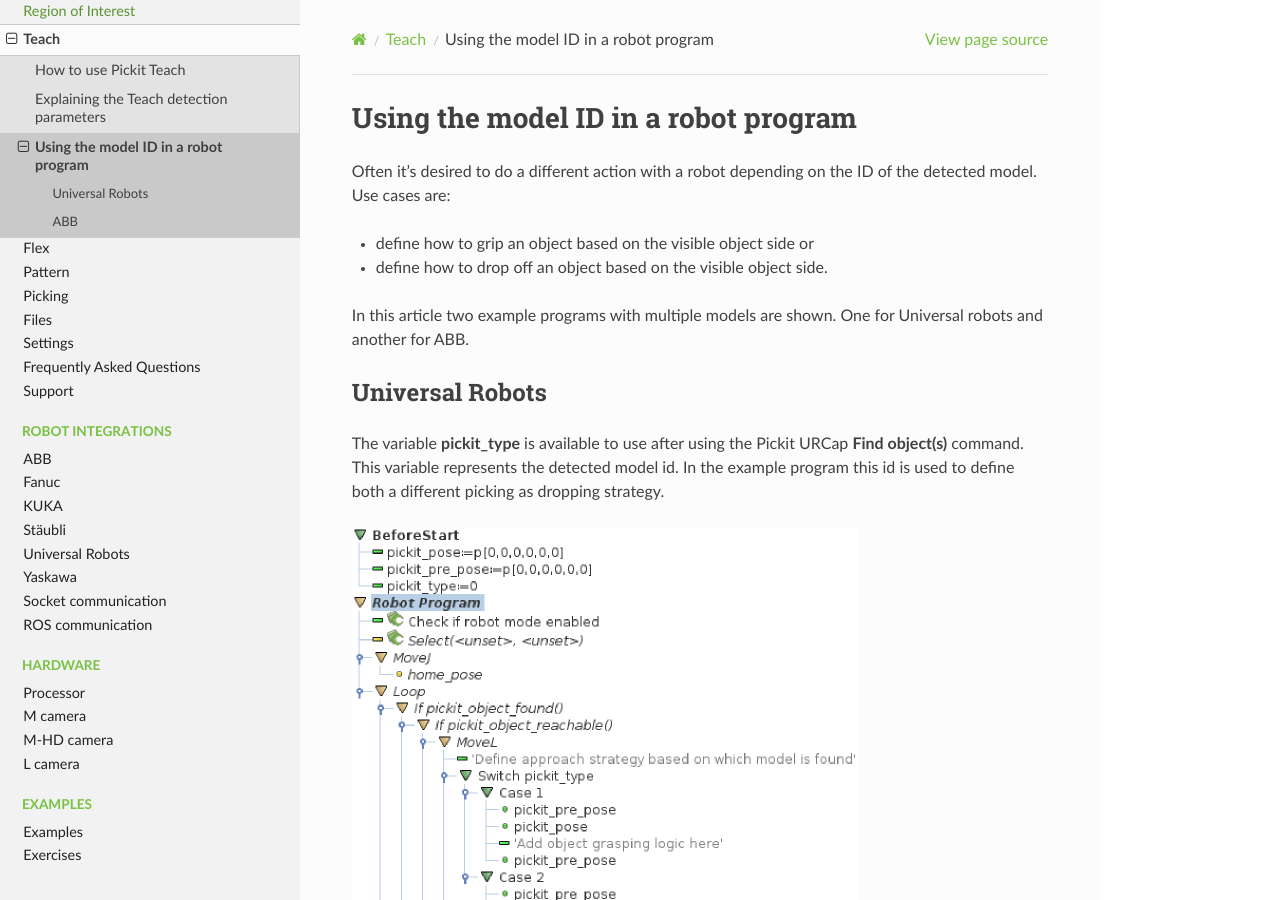
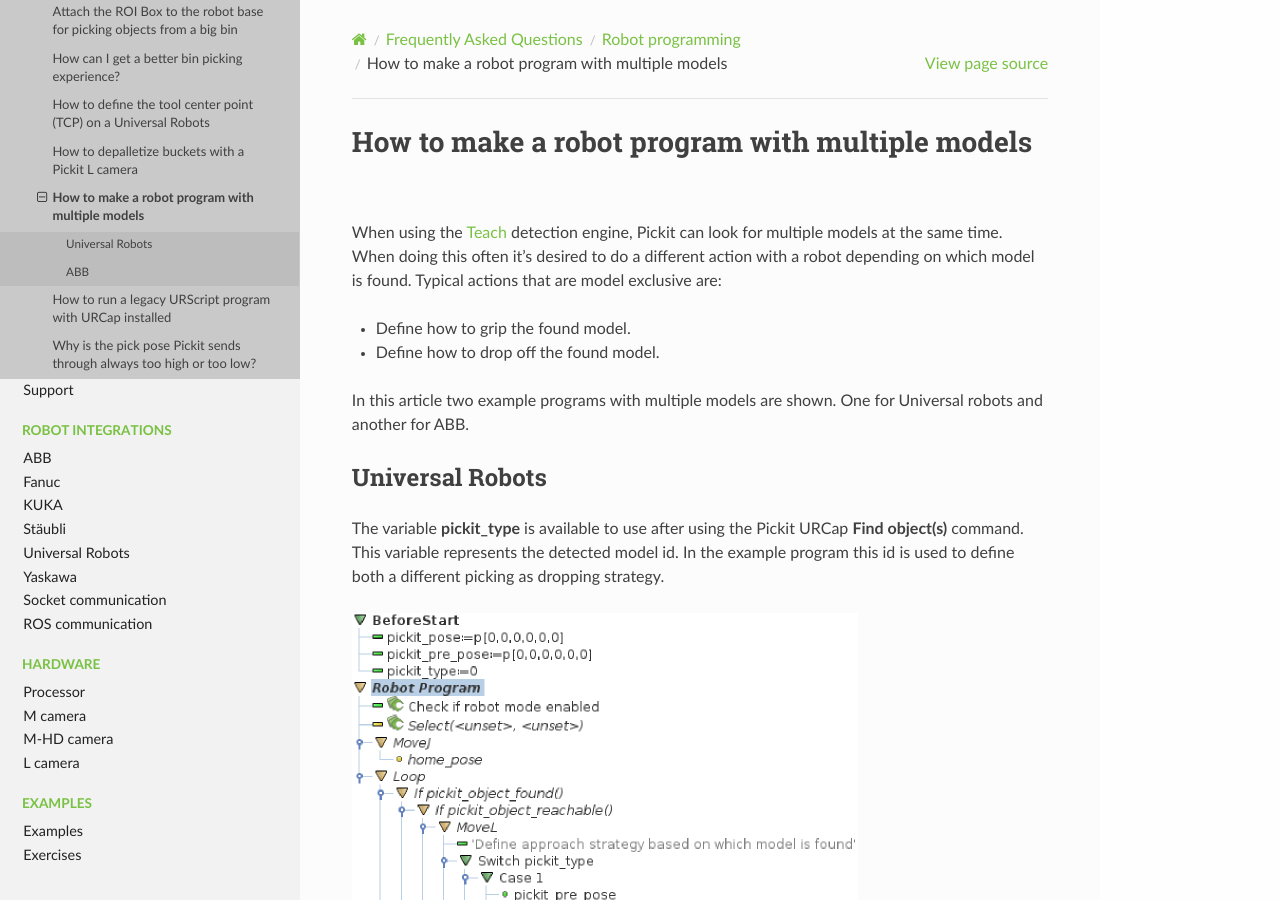
Before and after one commit to yuanshunning/pickit-docs, a Sphinx documentation site: the page built from docs/faq/robot-programming/how-to-make-a-robot-program-with-multiple-models.rst, in a window 1280 px wide and 900 px high. Built offline with Sphinx 7.4.7 and the Read the Docs theme 2.0.0, drawn with Linux system fonts in a browser that asks for light colours.

Commit message:
Changed article in how to article

```diff
--- a/docs/documentation/teach/explaining-the-teach-detection-parameters.rst
+++ b/docs/documentation/teach/explaining-the-teach-detection-parameters.rst
@@ -35,6 +35,10 @@
 currently visible within the ROI are now saved into a model. When the
 model is successfully created, the model will automatically be shown in
 the **Model** view.
+
+In one product file up to 8 different models can be taught.
+This means that Pickit Teach is capable of looking for 8 different shapes in one detection.
+See :ref:`how-to-multiple-models` on how you can use the model id in a robot program.
 
 Re-teach a model
 ^^^^^^^^^^^^^^^^
--- a/docs/documentation/teach/how-to-use-pickit-teach.rst
+++ b/docs/documentation/teach/how-to-use-pickit-teach.rst
@@ -74,7 +74,7 @@
 Previous steps can be repeated to Teach different models to Pickit Teach.
 In one product file up to 8 different models can be taught.
 This means that Pickit Teach is capable of looking for 8 different shapes in one detection.
-See :ref:`Using-the-model-id-in-a-robot-program` on how you can use the model id in a robot program.
+See :ref:`how-to-multiple-models` on how you can use the model id in a robot program.
 
 Detecting object(s)
 ~~~~~~~~~~~~~~~~~~~
--- a/docs/documentation/teach/index.rst
+++ b/docs/documentation/teach/index.rst
@@ -15,4 +15,3 @@
 
     how-to-use-pickit-teach
     explaining-the-teach-detection-parameters
-    using-the-model-id-in-a-robot-program
--- a/docs/documentation/teach/using-the-model-id-in-a-robot-program.rst
+++ b/docs/faq/robot-programming/how-to-make-a-robot-program-with-multiple-models.rst
@@ -1,18 +1,19 @@
-.. _Using-the-model-id-in-a-robot-program:
+.. _how-to-multiple-models:
 
-Using the model ID in a robot program
--------------------------------------
+How to make a robot program with multiple models
+================================================
 
-Often it's desired to do a different action with a robot depending
-on the ID of the detected model. Use cases are:
+When using the :ref:`Teach` detection engine, Pickit can look for multiple models at the same time.
+When doing this often it's desired to do a different action with a robot depending on which model is found.
+Typical actions that are model exclusive are:
 
--  define how to grip an object based on the visible object side or
--  define how to drop off an object based on the visible object side.
+-  Define how to grip the found model.
+-  Define how to drop off the found model.
 
 In this article two example programs with multiple models are shown. One for Universal robots and another for ABB.
 
 Universal Robots
-^^^^^^^^^^^^^^^^
+----------------
 
 The variable **pickit_type** is available to use after using the Pickit
 URCap **Find object(s)** command. This variable represents the detected model id.
@@ -21,7 +22,7 @@
 .. image:: /assets/images/Documentation/UR-example-multiple-models.png
 
 ABB
-^^^
+---
 
 The variable **pickit_object.type** is available to use after using the combination of commands **pickit_look_for_object** and
 **WaitUntil pickit_has_response()** command. This variable represents the detected model id.
```
